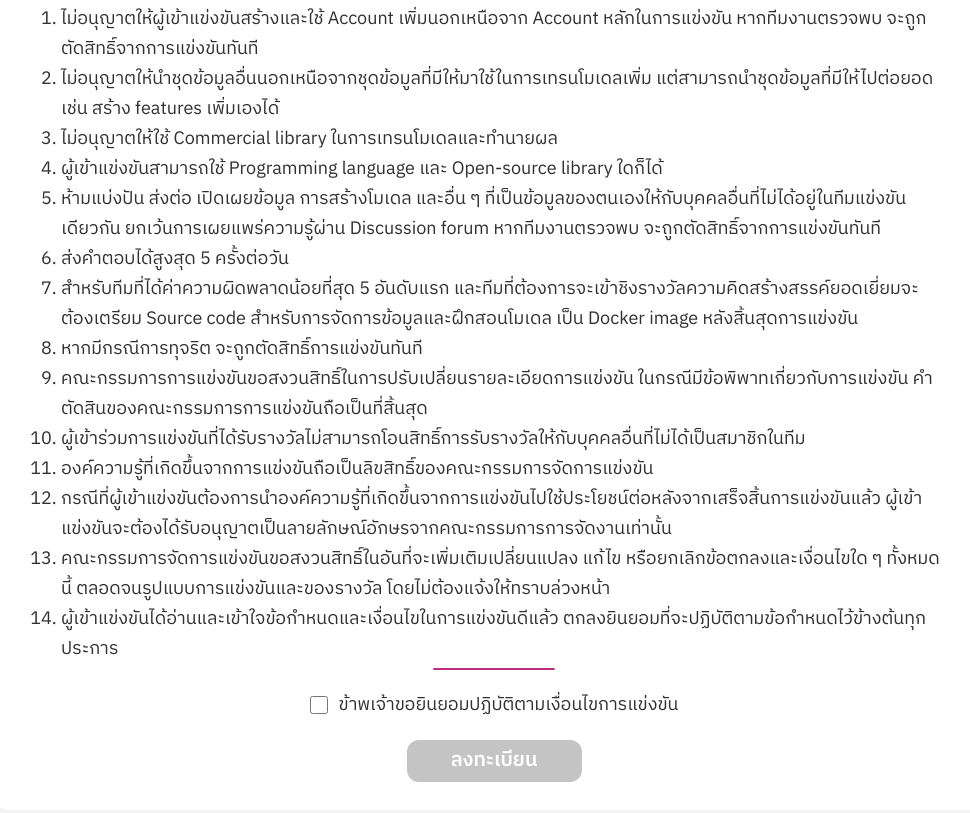
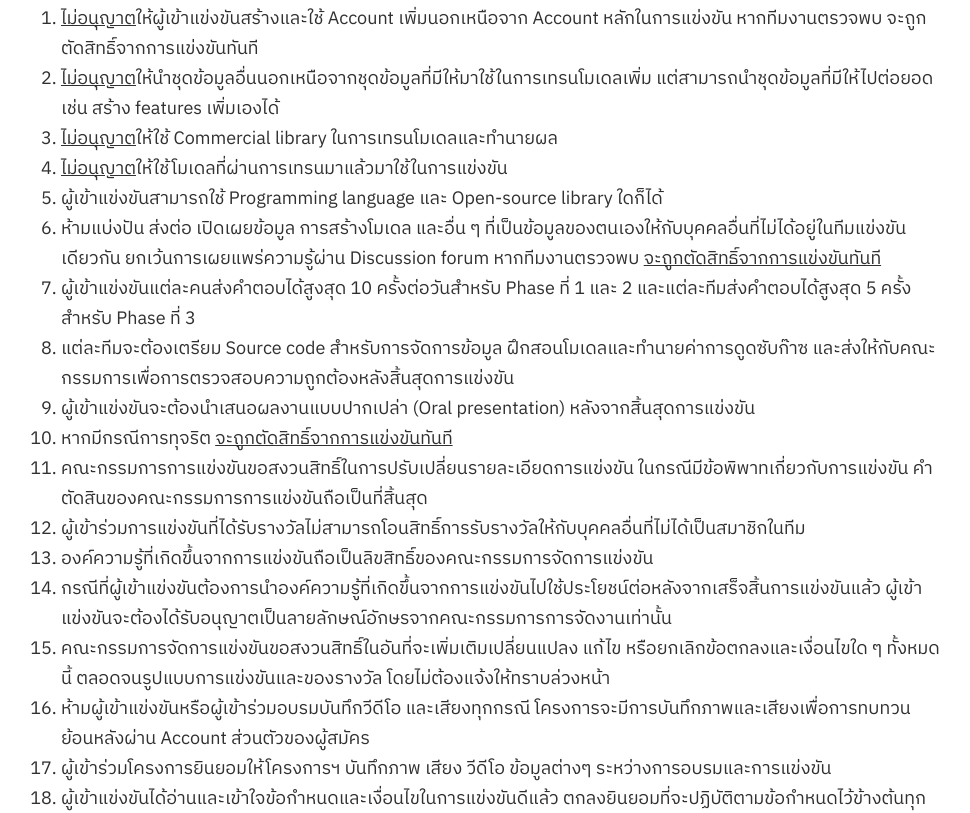
Before and after one commit to PiriyaDEV/tmlcc-competition, a Vue app in the folder Frontend/: page /register in a window 1280 px wide. Shown: the part 460-1273 px from the top of the page, without its empty margins (146-1116 px from the left). Built offline with nearby package versions, Linux system fonts and the light colour scheme; the HTML template or start-up script is replaced by a standard one; a web font is replaced by a local one; what vue2-smooth-scroll would draw is missing.

Commit message:
Fix Bug (31/08/2021) (2)

```diff
--- a/Frontend/src/components/Admin/Menu/AddAdmin.vue
+++ b/Frontend/src/components/Admin/Menu/AddAdmin.vue
@@ -250,6 +250,7 @@ export default {
         hasChemSkill: false,
         hasMachineLSkill: false,
         hasOtherSkill: false,
+        registerFor: "-",
       }),
       isInvalid: {
         ...new User(false),
@@ -472,6 +473,8 @@ export default {
         : this.user.hasOtherSkill && !this.user.otherSkillList
         ? false
         : this.user.hasTeam == null
+        ? false
+        : !this.user.registerFor
         ? false
         : this.user.role
         ? false
--- a/Frontend/src/components/Mainpage/Information.vue
+++ b/Frontend/src/components/Mainpage/Information.vue
@@ -47,7 +47,7 @@
           </div>
           <div class="two-column">
             <li>การอบรมเชิงปฏิบัติการ (workshop)</li>
-            <li class="second-tab block-tab">16 - 19 กันยายน 2564</li>
+            <li class="second-tab block-tab">17 - 19 กันยายน 2564</li>
           </div>
           <div class="two-column">
             <li>การแข่งขัน รอบที่ 1</li>
@@ -98,7 +98,7 @@
       <hr class="bar-color bar-color-s" />
 
       <div class="center">
-        <img id="timeline" src="../../assets/mainpage/Timeline-2.png" alt="" />
+        <img id="timeline" src="../../assets/mainpage/Timeline-3.png" alt="" />
       </div>
 
       <h1 id="users-info" class="header-s">คุณสมบัติผู้เข้าแข่งขัน</h1>
--- a/Frontend/src/components/Register/AgreementBox.vue
+++ b/Frontend/src/components/Register/AgreementBox.vue
@@ -6,14 +6,23 @@
     <div class="center">
       <ul class="requirement text-normal">
         <li>
-          ไม่อนุญาตให้ผู้เข้าแข่งขันสร้างและใช้ Account เพิ่มนอกเหนือจาก Account
-          หลักในการแข่งขัน หากทีมงานตรวจพบ จะถูกตัดสิทธิ์จากการแข่งขันทันที
+          <span class="underline">ไม่อนุญาต</span>ให้ผู้เข้าแข่งขันสร้างและใช้
+          Account เพิ่มนอกเหนือจาก Account หลักในการแข่งขัน หากทีมงานตรวจพบ
+          จะถูกตัดสิทธิ์จากการแข่งขันทันที
         </li>
         <li>
-          ไม่อนุญาตให้นำชุดข้อมูลอื่นนอกเหนือจากชุดข้อมูลที่มีให้มาใช้ในการเทรนโมเดลเพิ่ม
+          <span class="underline">ไม่อนุญาต</span
+          >ให้นำชุดข้อมูลอื่นนอกเหนือจากชุดข้อมูลที่มีให้มาใช้ในการเทรนโมเดลเพิ่ม
           แต่สามารถนำชุดข้อมูลที่มีให้ไปต่อยอด เช่น สร้าง features เพิ่มเองได้
         </li>
-        <li>ไม่อนุญาตให้ใช้ Commercial library ในการเทรนโมเดลและทำนายผล</li>
+        <li>
+          <span class="underline">ไม่อนุญาต</span>ให้ใช้ Commercial library
+          ในการเทรนโมเดลและทำนายผล
+        </li>
+        <li>
+          <span class="underline">ไม่อนุญาต</span
+          >ให้ใช้โมเดลที่ผ่านการเทรนมาแล้วมาใช้ในการแข่งขัน
+        </li>
         <li>
           ผู้เข้าแข่งขันสามารถใช้ Programming language และ Open-source library
           ใดก็ได้
@@ -22,16 +31,25 @@
           ห้ามแบ่งปัน ส่งต่อ เปิดเผยข้อมูล การสร้างโมเดล และอื่น ๆ
           ที่เป็นข้อมูลของตนเองให้กับบุคคลอื่นที่ไม่ได้อยู่ในทีมแข่งขันเดียวกัน
           ยกเว้นการเผยแพร่ความรู้ผ่าน Discussion forum หากทีมงานตรวจพบ
-          จะถูกตัดสิทธิ์จากการแข่งขันทันที
+          <span class="underline">จะถูกตัดสิทธิ์จากการแข่งขันทันที</span>
         </li>
-        <li>ส่งคำตอบได้สูงสุด 5 ครั้งต่อวัน</li>
         <li>
-          สำหรับทีมที่ได้ค่าความผิดพลาดน้อยที่สุด 5 อันดับแรก
-          และทีมที่ต้องการจะเข้าชิงรางวัลความคิดสร้างสรรค์ยอดเยี่ยมจะต้องเตรียม
-          Source code สำหรับการจัดการข้อมูลและฝึกสอนโมเดล เป็น Docker image
-          หลังสิ้นสุดการแข่งขัน
+          ผู้เข้าแข่งขันแต่ละคนส่งคำตอบได้สูงสุด 10 ครั้งต่อวันสำหรับ Phase ที่
+          1 และ 2 และแต่ละทีมส่งคำตอบได้สูงสุด 5 ครั้ง สำหรับ Phase ที่ 3
         </li>
-        <li>หากมีกรณีการทุจริต จะถูกตัดสิทธิ์การแข่งขันทันที</li>
+        <li>
+          แต่ละทีมจะต้องเตรียม Source code สำหรับการจัดการข้อมูล
+          ฝึกสอนโมเดลและทำนายค่าการดูดซับก๊าซ
+          และส่งให้กับคณะกรรมการเพื่อการตรวจสอบความถูกต้องหลังสิ้นสุดการแข่งขัน
+        </li>
+        <li>
+          ผู้เข้าแข่งขันจะต้องนำเสนอผลงานแบบปากเปล่า (Oral presentation)
+          หลังจากสิ้นสุดการแข่งขัน
+        </li>
+        <li>
+          หากมีกรณีการทุจริต
+          <span class="underline">จะถูกตัดสิทธิ์จากการแข่งขันทันที</span>
+        </li>
         <li>
           คณะกรรมการการแข่งขันขอสงวนสิทธิ์ในการปรับเปลี่ยนรายละเอียดการแข่งขัน
           ในกรณีมีข้อพิพาทเกี่ยวกับการแข่งขัน
@@ -51,6 +69,15 @@
           คณะกรรมการจัดการแข่งขันขอสงวนสิทธิ์ในอันที่จะเพิ่มเติมเปลี่ยนแปลง
           แก้ไข หรือยกเลิกข้อตกลงและเงื่อนไขใด ๆ ทั้งหมดนี้
           ตลอดจนรูปแบบการแข่งขันและของรางวัล โดยไม่ต้องแจ้งให้ทราบล่วงหน้า
+        </li>
+        <li>
+          ห้ามผู้เข้าแข่งขันหรือผู้เข้าร่วมอบรมบันทึกวีดีโอ และเสียงทุกกรณี
+          โครงการจะมีการบันทึกภาพและเสียงเพื่อการทบทวนย้อนหลังผ่าน Account
+          ส่วนตัวของผู้สมัคร
+        </li>
+        <li>
+          ผู้เข้าร่วมโครงการยินยอมให้โครงการฯ บันทึกภาพ เสียง วีดีโอ ข้อมูลต่างๆ
+          ระหว่างการอบรมและการแข่งขัน
         </li>
         <li>
           ผู้เข้าแข่งขันได้อ่านและเข้าใจข้อกำหนดและเงื่อนไขในการแข่งขันดีแล้ว
@@ -104,6 +131,10 @@ export default {
   padding: 28px 64px;
 }
 
+.underline {
+  text-decoration: underline;
+}
+
 .requirement {
   margin-top: 15px;
   list-style-position: outside;
--- a/Frontend/src/components/Register/SystemInfo.vue
+++ b/Frontend/src/components/Register/SystemInfo.vue
@@ -31,8 +31,8 @@
         <div id="note">
           <h1 class="text-normal purple-text">หมายเหตุ :</h1>
           <h1 class="text-normal">
-            การสร้างกลุ่ม สามารถสร้าง <br />
-            และเพิ่มสมาชิกได้ หลังการเข้าสู่ระบบ
+            การสร้างกลุ่มสามารถสร้าง <br />
+            และเพิ่มสมาชิกได้ ภายหลังจากเข้าสู่ระบบ
           </h1>
         </div>
 
@@ -41,7 +41,7 @@
         <h1 id="login-info" class="header-s">ข้อมูลสำหรับการเข้าสู่ระบบ</h1>
 
         <div>
-          <h1 class="text-normal">Email : ใช้ e-mail ในการเข้าสู่ระบบ</h1>
+          <h1 class="text-normal">Email: เพื่อใช้ในการเข้าสู่ระบบ</h1>
           <input
             v-model="user.email"
             class="input-box text-normal"
--- a/Frontend/src/models/user.model.js
+++ b/Frontend/src/models/user.model.js
@@ -27,6 +27,7 @@ export default class User {
     this.machineLSkillList = user.machineLSkillList;
     this.hasOtherSkill = user.hasOtherSkill;
     this.otherSkillList = user.otherSkillList;
+    this.registerFor = user.registerFor;
     this.hasTeam = user.hasTeam;
     this.role = user.role;
     this.lastLogin = user.lastLogin;
--- a/Frontend/src/views/Register.vue
+++ b/Frontend/src/views/Register.vue
@@ -9,7 +9,7 @@
           <div class="center">
             <img id="tmlcc-logo" src="../assets/TMLCC_Logo.png" alt="" />
           </div>
-          <h1 class="header-c">สมัครเข้าร่วมการแข่งขัน</h1>
+          <h1 class="header-c">สมัครเข้าร่วมโครงการ</h1>
 
           <div>
             <AgreementBox v-show="page == `agreement`" />
```
Also changed, not shown: Frontend/src/components/Admin/ManageFile.vue (+3 -4 lines), Frontend/src/components/Admin/ManageMember.vue (+8 -0 lines), Frontend/src/components/Dashboard/LinkFlex.vue (+4 -4 lines), Frontend/src/components/Register/ApplicantBox.vue (+74 -0 lines), Frontend/src/assets/mainpage/Timeline-3.png (added).
